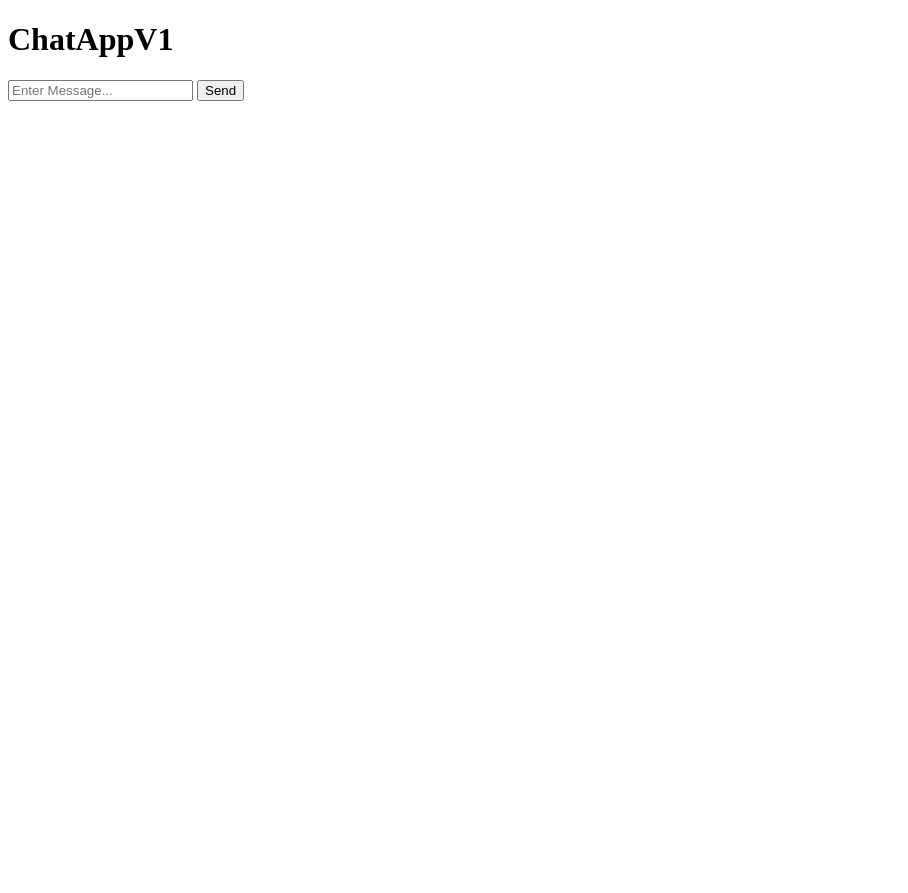
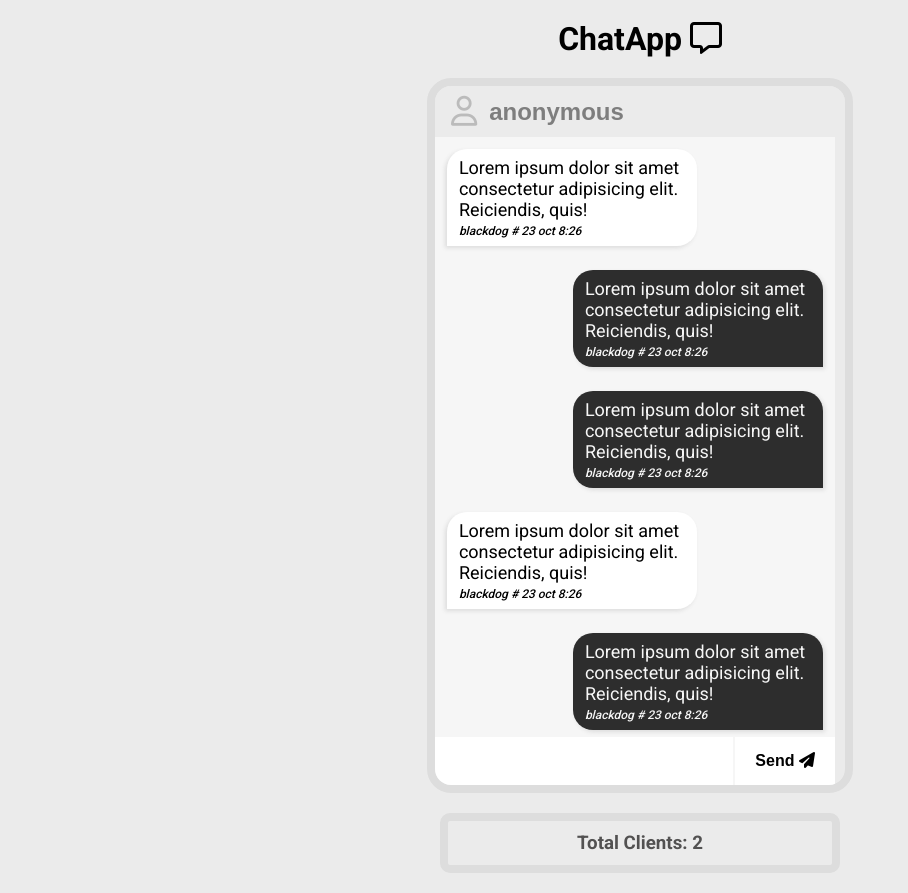
Before and after one commit to SubhamKumar101201/chatAppRepo, a website: page public/index.html in a window 1280 px wide. Shown: the whole page, without its empty margins (0-908 px from the left). Before the commit the page ends 800 px from the top, so only its background shows below. Drawn offline with nearby package versions, Linux system fonts and the light colour scheme; no server answers.

Commit message:
complete the ui part of the chat app

```diff
--- a/package.json
+++ b/package.json
@@ -10,6 +10,8 @@
   "author": "",
   "license": "ISC",
   "dependencies": {
+    "axios": "^1.5.1",
+    "cors": "^2.8.5",
     "express": "^4.18.2",
     "nodemon": "^3.0.1",
     "socket.io": "^4.7.2"
--- a/public/index.html
+++ b/public/index.html
@@ -3,12 +3,97 @@
 <head>
     <meta charset="UTF-8">
     <meta name="viewport" content="width=device-width, initial-scale=1.0">
-    <title>Chat App</title>
+    <link rel="preconnect" href="https://fonts.googleapis.com">
+<link rel="preconnect" href="https://fonts.gstatic.com" crossorigin>
+<link rel="stylesheet" href="https://cdnjs.cloudflare.com/ajax/libs/font-awesome/6.4.2/css/all.min.css"
+integrity="sha512-z3gLpd7yknf1YoNbCzqRKc4qyor8gaKU1qmn+CShxbuBusANI9QpRohGBreCFkKxLhei6S9CQXFEbbKuqLg0DA=="
+crossorigin="anonymous" referrerpolicy="no-referrer" />
+<link rel="stylesheet" href="style.css">
+<title>Chat App</title>
 </head>
 <body>
-    <h1>ChatAppV1</h1>
+    <h1 class="title">ChatApp <i class="far fa-message"></i></h1>
+    <div class="main">
+        <div class="name">
+            <span>
+                <i class="far fa-user"></i>
+            </span>
+            <input type="text" id="name-input" class="name-input" value="anonymous" maxlength="20">
+        </div>
+        <ul class="message-container" id="message-container">
+            <li class="message-left">
+                <p class="message">
+                    Lorem ipsum dolor sit amet consectetur adipisicing elit. Reiciendis, quis!
+                    <span>blackdog # 23 oct 8:26</span>
+                </p>
+            </li>
 
-    <input type="text" id="message" placeholder="Enter Message...">
+            <li class="message-right">
+                <p class="message">
+                    Lorem ipsum dolor sit amet consectetur adipisicing elit. Reiciendis, quis!
+                    <span>blackdog # 23 oct 8:26</span>
+                </p>
+            </li>
+
+            <li class="message-right">
+                <p class="message">
+                    Lorem ipsum dolor sit amet consectetur adipisicing elit. Reiciendis, quis!
+                    <span>blackdog # 23 oct 8:26</span>
+                </p>
+            </li>
+
+            <li class="message-left">
+                <p class="message">
+                    Lorem ipsum dolor sit amet consectetur adipisicing elit. Reiciendis, quis!
+                    <span>blackdog # 23 oct 8:26</span>
+                </p>
+            </li>
+
+
+            <li class="message-right">
+                <p class="message">
+                    Lorem ipsum dolor sit amet consectetur adipisicing elit. Reiciendis, quis!
+                    <span>blackdog # 23 oct 8:26</span>
+                </p>
+            </li>
+
+            <li class="message-right">
+                <p class="message">
+                    Lorem ipsum dolor sit amet consectetur adipisicing elit. Reiciendis, quis!
+                    <span>blackdog # 23 oct 8:26</span>
+                </p>
+            </li>
+
+            <li class="message-left">
+                <p class="message">
+                    Lorem ipsum dolor sit amet consectetur adipisicing elit. Reiciendis, quis!
+                    <span>blackdog # 23 oct 8:26</span>
+                </p>
+            </li>
+
+            <li class="message-left">
+                <p class="message">
+                    Lorem ipsum dolor sit amet consectetur adipisicing elit. Reiciendis, quis!
+                    <span>blackdog # 23 oct 8:26</span>
+                </p>
+            </li>
+
+            <li class="meessage-feedback">
+                <p class="feedback" id="feedback">Smokie is typing a message...</p>
+            </li>
+        </ul>
+
+        <form  class="message-form" id="message-form">
+            <input type="text" name="message" id="message-input" class="message-input">
+            <div class="v-divider"></div>
+            <button type="submit" class="send-button">Send
+                <span><i class="fas fa-paper-plane"></i></span>
+            </button>
+        </form>
+    </div>
+    <h3 class="clients-total" id="clients-total">Total Clients: 2</h3>
+
+    <!-- <input type="text" id="message" placeholder="Enter Message...">
     <button id="sendBtn">Send</button>
     <div id="messages"></div>
 
@@ -30,6 +115,6 @@
             console.log(message);
             socket.emit('user-message',message);
         });
-    </script>
+    </script> -->
 </body>
 </html>
--- /dev/null
+++ b/public/style.css
@@ -0,0 +1,155 @@
+@import url('https://fonts.googleapis.com/css2?family=Poppins:wght@100;200;300;400;500;600;700;800;900&family=Roboto:wght@100;300;400;500;700;900&display=swap');
+
+
+* {
+    margin: 0;
+    padding: 0;
+    box-sizing: border-box;
+    scroll-behavior: smooth;
+}
+
+body {
+    font-family: 'Poppins', sans-serif;
+    font-family: 'Roboto', sans-serif;
+    /* display: flex;
+    flex-direction: column;
+    justify-content: center;
+    align-items: center; */
+    display: grid;
+    place-items: center;
+    background-color: #ebebeb;
+}
+
+.title {
+    margin: 20px 0;
+}
+
+.main {
+    border:8px solid #dddddd;
+    border-radius: 24px;
+    overflow: hidden;
+}
+
+.name {
+    display: flex;
+    font-size: 30px;
+    font-weight: 700;
+    padding: 8px 16px;
+    color: #7e7e7e;
+    background-color: #ebebeb;
+}
+
+.name > span {
+    color: #bbb;
+}
+
+.name > h5 {
+    display: flex;
+}
+.name-input {
+    font-size: 24px;
+    font-weight: 700;
+    color: #7e7e7e;
+    flex-grow: 1;
+    border: none;
+    margin: 0px 12px;
+    outline: none;
+    background-color: #ebebeb;
+}
+
+.message-container {
+    display: flex;
+    flex-direction: column;
+    background-color: #f6f6f6;
+    width: 400px;
+    height: 600px;
+    overflow-x: hidden;
+    overflow-y: scroll;
+}
+
+.message-left, .message-right {
+    list-style: none;
+    padding: 8px 12px;
+    margin: 12px;
+    max-width: 250px;
+    font-size: 18px;
+    word-wrap: break-word;
+}
+
+.message-left {
+    border-radius: 20px 20px 20px 0px;
+    align-self: flex-start;
+    background-color: #fff;
+    box-shadow: -2px 2px 4px #dcdcdc;
+}
+
+.message-right {
+    border-radius: 20px 20px 0px 20px;
+    align-self: flex-end;
+    background-color: #2d2d2d;
+    box-shadow: 2px 2px 4px #dcdcdc;
+    color: #f6f6f6;
+}
+
+.message-left > p >span ,.message-right > p >span {
+    display: block;
+    font-style: italic;
+    font-size: 12px;
+    font-weight: 500;
+    margin-top: 4px;
+}
+
+.feedback {
+    font-style: italic;
+    font-size: 14px;
+    padding: 0px 16px 16px 16px;
+    text-align: center;
+}
+
+.message-form {
+    display: flex;
+    justify-content: space-between;
+    width: 400px;
+}
+
+.message-input {
+    flex-grow: 1;
+    height: 48px;
+    font-size: 16px;
+    border: none;
+    outline: none;
+    padding: 0 12px;
+    background-color: #fff;
+}
+
+.send-button {
+    height: 48px;
+    font-size: 16px;
+    border: none;
+    outline: none;
+    padding: 0 20px;
+    background-color: #fff;
+    cursor: pointer;
+    font-weight: 700;
+}
+
+
+.v-divider {
+    height: 48px;
+    width: 2px;
+    background-color: #f6f6f6;
+}
+
+.clients-total {
+    margin:  20px 0;
+    color: #525151;
+    height: 60px;
+    width: 400px;
+    border:8px solid #dddddd;
+    border-radius: 10px;
+    /* display: flex;
+    justify-content: center;
+    align-items: center; */
+    display: grid;
+    place-items: center;
+}
```
Also changed, not shown: 1 other file.
